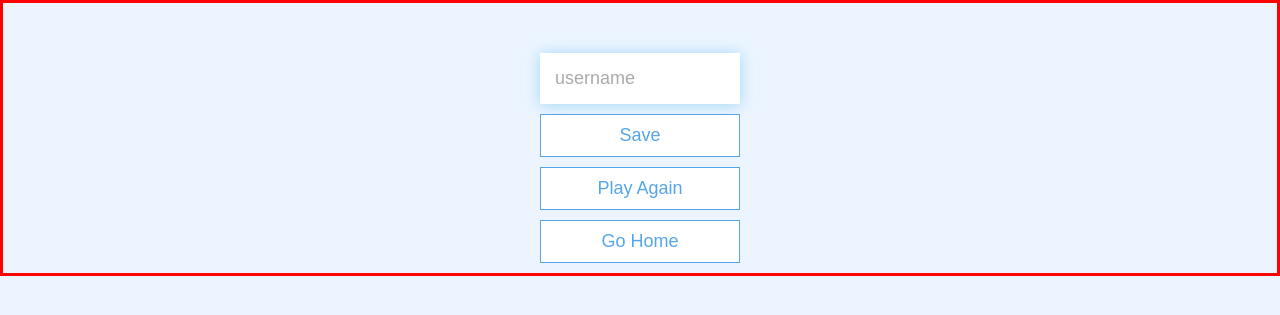
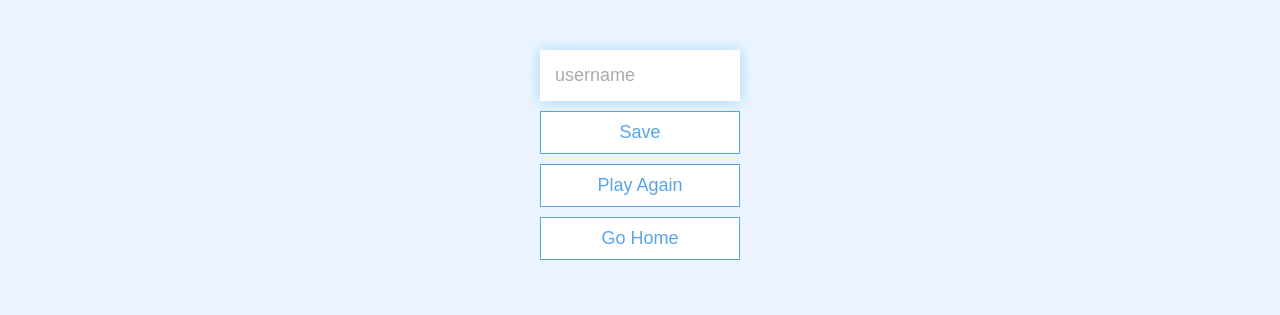
Before and after one commit to Pradeep-bana/quiz, a PHP site: page /end.html in a window 1280 px wide. Shown: the top 315 px of the page. Run offline with PHP 8.4, Linux system fonts and the light colour scheme.

Commit message:
Update app.css

```diff
--- a/app.css
+++ b/app.css
@@ -48,10 +48,6 @@ h3 {
   display: flex;
   justify-content: center;
   align-items: center;
-
-
-
-  border: 3px solid red;
 }
 
 .container > * {
```
